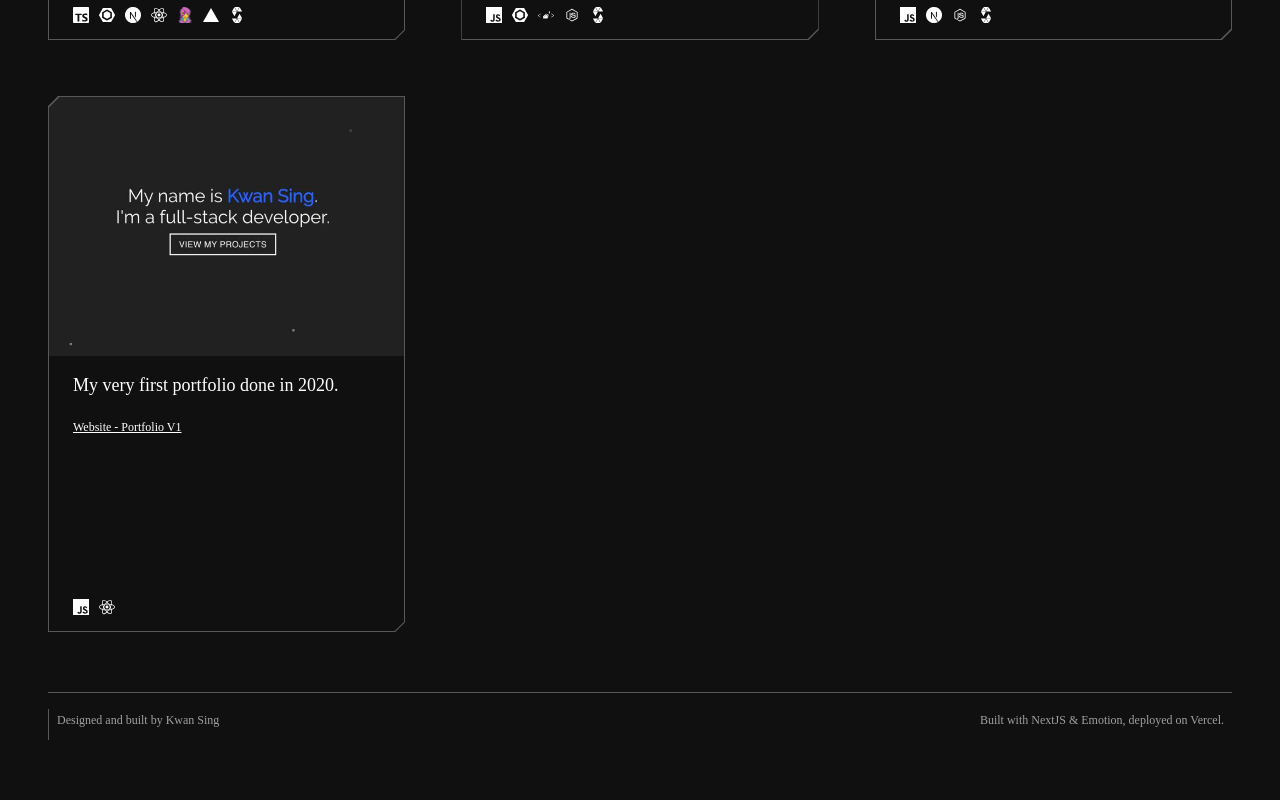
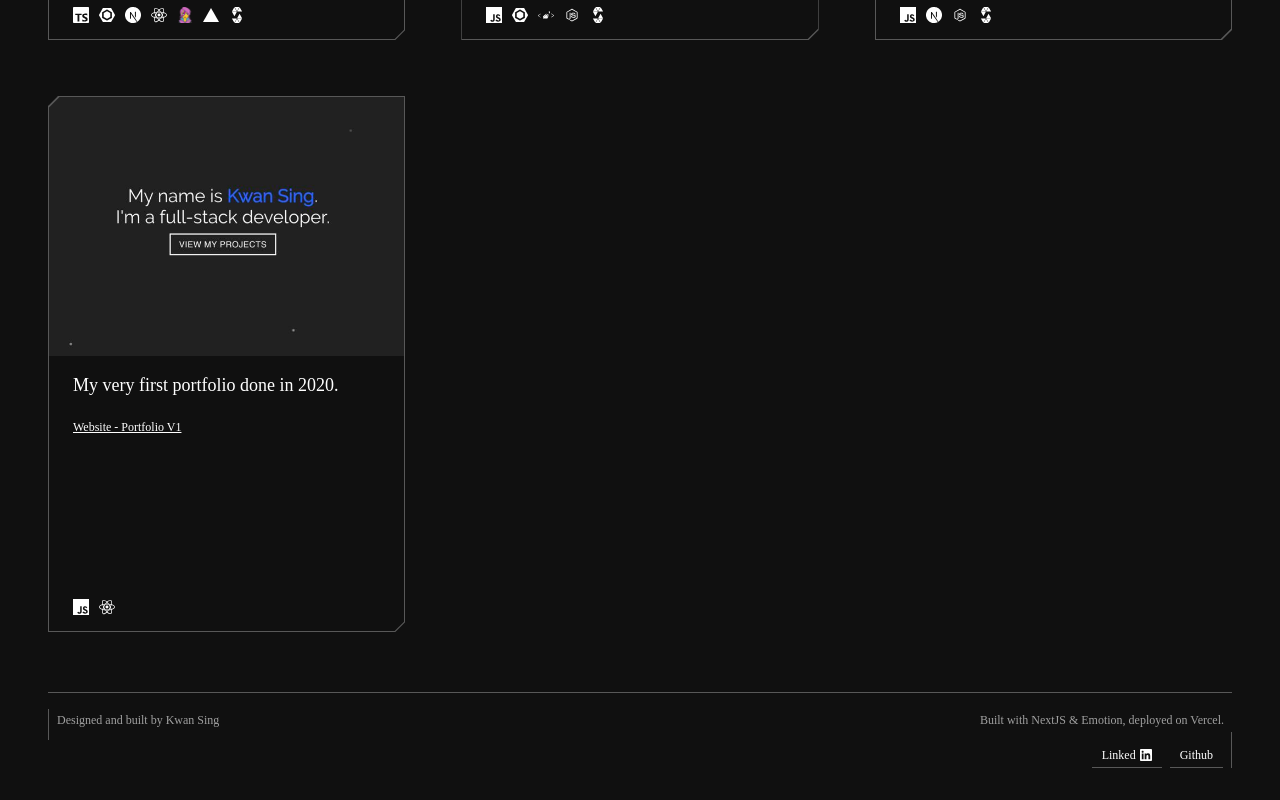
Before and after one commit to kwansing14/kwansing-portfolio.vercel.app, a Next.js app: page / in a window 1280 px wide. Shown: the part 2087-2887 px from the top of the page. Built offline with nearby package versions, Linux system fonts and the light colour scheme.

Commit message:
added links to footer

```diff
--- a/components/Layout/Footer.tsx
+++ b/components/Layout/Footer.tsx
@@ -5,6 +5,8 @@ import styled from '@emotion/styled';
 import { useIntersecting } from '@root/customHooks/useIntersecting';
 import styles from '@root/styles';
 import Spinner from '@root/components/Animation/Spinner';
+import { SiLinkedin } from 'react-icons/si';
+import BorderCutButton from '../Animation/BorderCutButton';
 
 const Footer = () => {
   const ref = useRef(null);
@@ -36,6 +38,12 @@ const Footer = () => {
             </Row>
             <Row>
               <div />
+              <Buttons>
+                <Button href='https://www.linkedin.com/in/kwansing/' target='_blank'>
+                  Linked <SiLinkedin />
+                </Button>
+                <Button href='https://github.com/kwansing14'>Github</Button>
+              </Buttons>
             </Row>
           </InnerContainer>
         )}
@@ -129,6 +137,22 @@ const BottomTextOverlay = styled.div<{ isSpinning: boolean }>`
 `;
 
 const Buttons = styled.div`
-  padding: 4px 8px;
+  padding: 0 8px;
+  padding-top: 12px;
   border-right: 1px solid rgb(88, 88, 88);
+  color: white;
+  font-size: 12px;
+  white-space: nowrap;
+  gap: 8px;
 `;
+
+const Button = styled.a`
+  display: flex;
+  border-bottom: 1px solid rgb(88, 88, 88);
+  justify-content: center;
+  align-items: center;
+  gap: 4px;
+  padding: 4px 10px;
+  cursor: pointer;
+  z-index: 1;
+`;
--- a/components/Layout/index.tsx
+++ b/components/Layout/index.tsx
@@ -14,8 +14,8 @@ const Layout: React.FC<Props> = ({ children }) => {
   return (
     <Container>
       <Header />
+      <BottomRightLinks />
       {children}
-      <BottomRightLinks />
       <Footer />
     </Container>
   );
```
